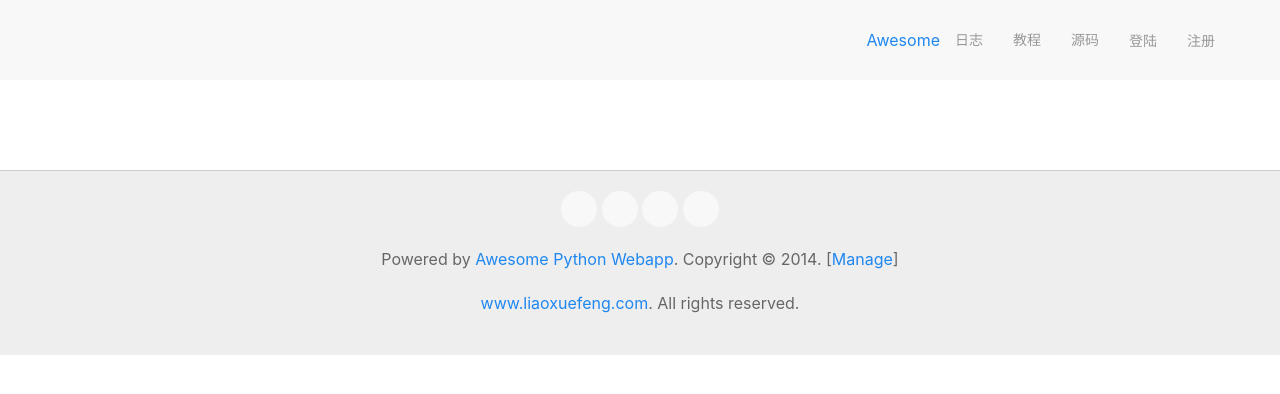
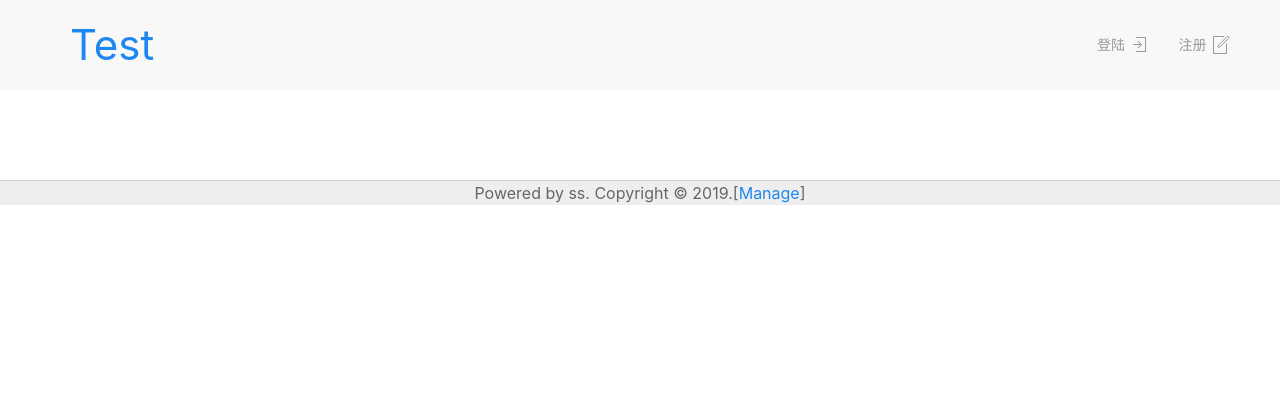
Before and after one commit to zzzacbbt/magic, a Python web app: template www/templates/__base__.html in a window 1280 px wide. Shown: the top 394 px of the page. Run offline with Jinja, Linux system fonts and the light colour scheme; the template is opened without the code that fills it, so the values that code supplies are empty; some libraries are stand-ins or nearby versions.

Commit message:
add main.html

```diff
--- a/www/templates/__base__.html
+++ b/www/templates/__base__.html
@@ -2,48 +2,42 @@
 <html>
 
 <head>
-    <meta charset="utf-8" />
+    <meta charset="utf-8" >
     {% block meta %}
     <!-- block meta -->{% endblock %}
     <title>{% block title %} ? {% endblock %} - Awesome Python Webapp</title>
-    <link rel="stylesheet" href="/static/css/uikit-rtl.css">
-    <link rel="stylesheet" href="/static/css/uikit-rtl.min.css">
-    <link rel="stylesheet" href="/static/css/uikit.css">
-    <link rel="stylesheet" href="/static/css/uikit.min.css">
-    <script src="/static/js/uikit-icons.js"></script>
-    <script src="/static/js/uikit-icons.min.js"></script>
-    <script src="/static/js/uikit.js"></script>
-    <script src="/static/js/uikit.min.js"></script>
+    <link rel="stylesheet" href="https://cdnjs.cloudflare.com/ajax/libs/uikit/3.1.4/css/uikit.min.css" />
+    <script src="https://cdnjs.cloudflare.com/ajax/libs/uikit/3.1.4/js/uikit.min.js"></script>
+    <script src="https://cdnjs.cloudflare.com/ajax/libs/uikit/3.1.4/js/uikit-icons.min.js"></script>
     {% block beforehead %}
     <!-- before head -->{% endblock %}
 </head>
 
 <body>
     <nav class="uk-navbar-container uk-margin-bottom" uk-navbar>
-        <div class="uk-navbar-left uk-margin-small-right uk-container uk-container-center">
-            <a href="/" class="">Awesome</a>
-            <ul class="uk-navbar-nav">
-                <li data-url="blogs"><a href="/" uk-icon="icon: home"> 日志</a></li>
-                <li><a target="_blank" href=# uk-icon="icon: home"> 教程</a></li>
-                <li><a target="_blank" href=# uk-icon="icon: code"> 源码</a></li>
-            </ul>
-            <div class="uk-navbar-flip">
+        <div class="uk-navbar-left uk-margin-large-left uk-margin-top">
+            <h1>
+                <a href="/" >Test</a>
+            </h1>
+
+
+        </div>
+        <div class="uk-navbar-right uk-margin-small-right uk-container uk-container-center">
             <ul class="uk-navbar-nav">
                 {% if __user__ %}
                 <li class="uk-parent" data-uk-dropdown>
                     <a href="#0"><i class="uk-icon-user"></i> {{ __user__.name }}</a>
                     <div class="uk-dropdown uk-dropdown-navbar">
                         <ul class="uk-nav uk-nav-navbar">
-                                <li><a href="/signout"><i class="uk-icon-sign-out"></i> 登出</a></li>
+                            <li><a href="/signout"><i uk-icon="icon: sign-out"></i> 登出</a></li>
                         </ul>
                     </div>
                 </li>
                 {% else %}
-                    <li><a href="/signin"><i class="uk-icon-sign-in"></i> 登陆</a></li>
-                    <li><a href="/register"><i class="uk-icon-edit"></i> 注册</a></li>
+                <li><a href="/signin" uk-icon="icon: sign-in"> 登陆</a></li>
+                <li><a href="/register" uk-icon="icon:  file-edit"> 注册</a></li>
                 {% endif %}
             </ul>
-            </div>
         </div>
     </nav>
 
@@ -57,26 +51,10 @@
     </div>
 
     <div class="uk-margin-large-top" style="background-color:#eee; border-top:1px solid #ccc;">
-        <div class="uk-container uk-container-center uk-text-center">
-            <div class="uk-panel uk-margin-top uk-margin-bottom">
-                <p>
-                    <a target="_blank" href="http://weibo.com/liaoxuefeng" class="uk-icon-button uk-icon-weibo"></a>
-                    <a target="_blank" href="https://github.com/michaelliao" class="uk-icon-button uk-icon-github"></a>
-                    <a target="_blank" href="http://www.linkedin.com/in/liaoxuefeng"
-                        class="uk-icon-button uk-icon-linkedin-square"></a>
-                    <a target="_blank" href="https://twitter.com/liaoxuefeng"
-                        class="uk-icon-button uk-icon-twitter"></a>
-                </p>
-                <p>Powered by <a href="http://awesome.liaoxuefeng.com">Awesome Python Webapp</a>. Copyright &copy; 2014.
-                    [<a href="/manage/" target="_blank">Manage</a>]</p>
-                <p><a href="http://www.liaoxuefeng.com/" target="_blank">www.liaoxuefeng.com</a>. All rights reserved.
-                </p>
-                <a target="_blank" href="http://www.w3.org/TR/html5/"><i class="uk-icon-html5"
-                        style="font-size:64px; color: #444;"></i></a>
+        <div class="uk-container uk-container-small uk-text-center">
+            <p>Powered by ss. Copyright &copy; 2019.[<a href="/manage/" target="_blank">Manage</a>]</p>
         </div>
 
     </div>
-    </div>
 </body>
-
 </html>
```
Also changed, not shown: www/templates/blogs.html (+75 -27 lines). Lines whose indentation alone changed are shown as unchanged.
